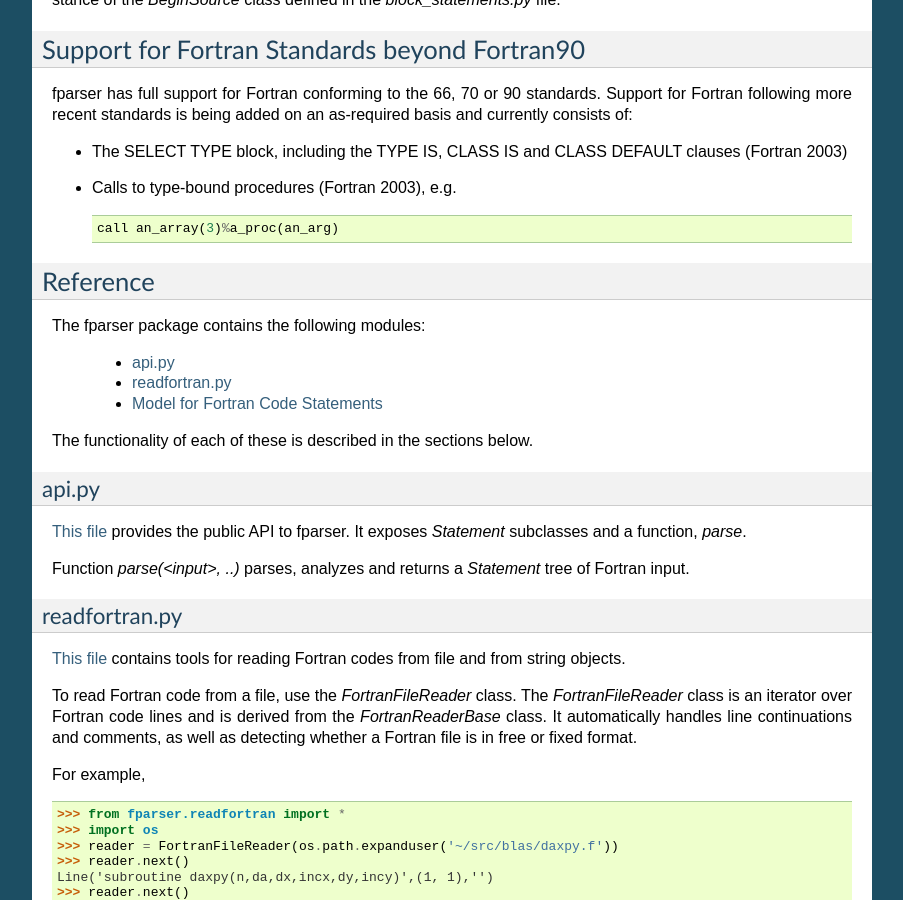
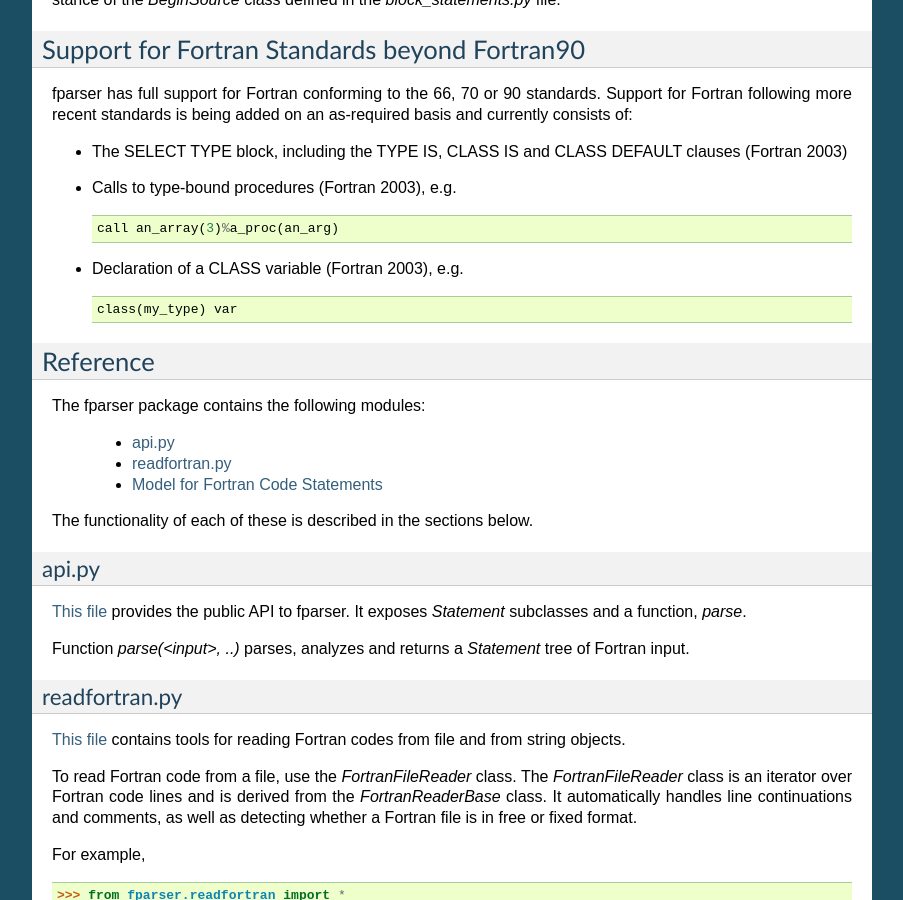
Before and after one commit to pearu/f2py, a Sphinx documentation site: the page built from doc/fparser.rst, in a window 1280 px wide and 900 px high, scrolled down 1266 px. Shown: the whole window, without its empty margins (198-1101 px from the left). Built offline with Sphinx 7.4.7, drawn with Linux system fonts in a browser that asks for light colours.

Commit message:
issue #27. Updated documentation.

```diff
--- a/doc/fparser.rst
+++ b/doc/fparser.rst
@@ -169,6 +169,10 @@ being added on an as-required basis and currently consists of:
   ::
 
        call an_array(3)%a_proc(an_arg)
+* Declaration of a CLASS variable (Fortran 2003), e.g.
+  ::
+
+     class(my_type) var
 
 Reference
 ^^^^^^^^^
```
